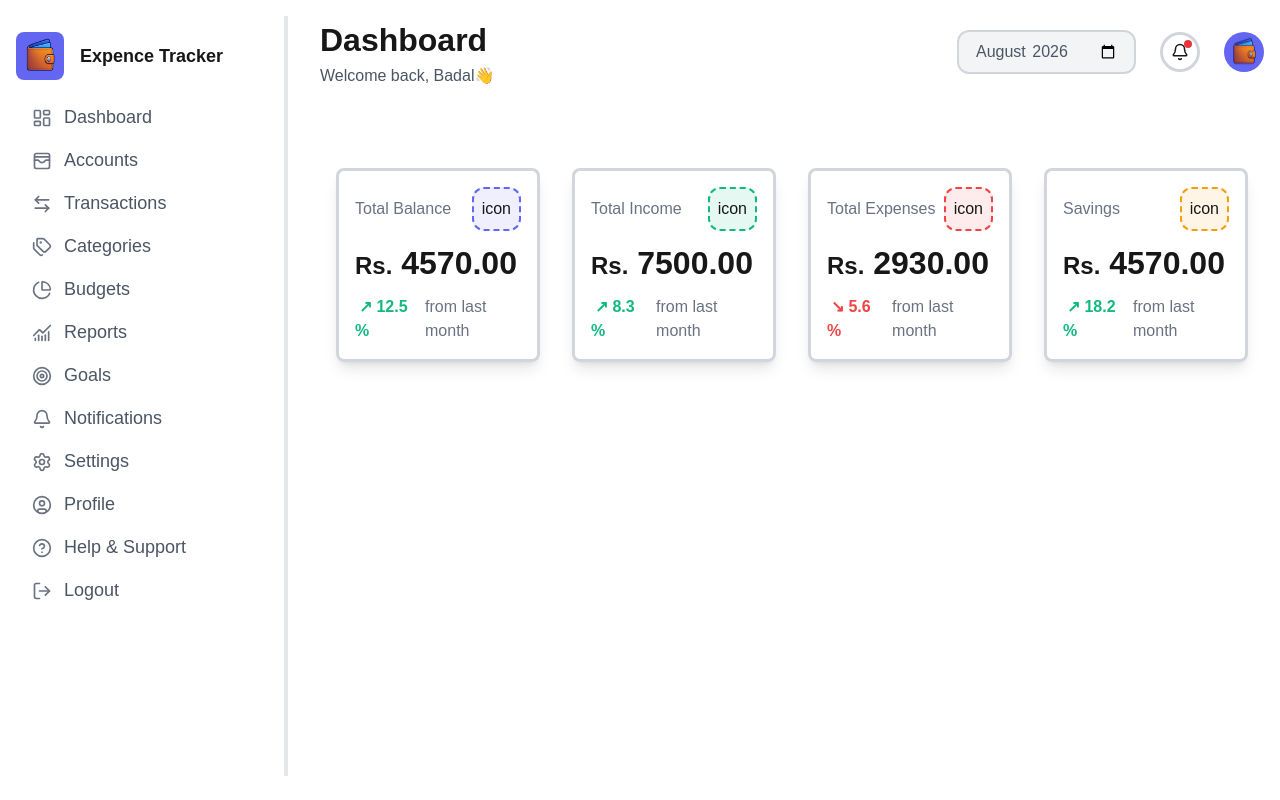
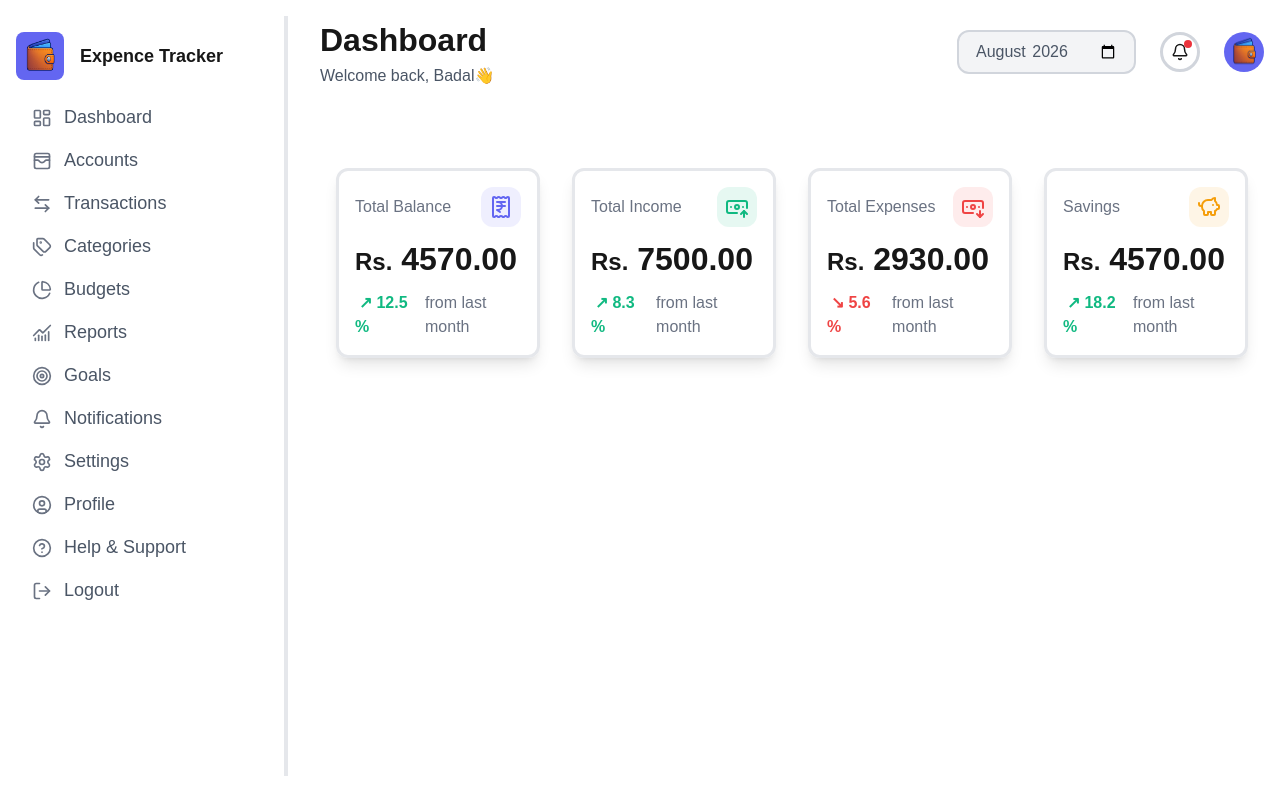
Before and after one commit to Singhbadal0802/Expence-Tracker, a Next.js app: page / in a window 1280 px wide. Built offline with nearby package versions, Linux system fonts and the light colour scheme.

Commit message:
Fixed UI of icon for dashboard cards

```diff
--- a/src/app/page.tsx
+++ b/src/app/page.tsx
@@ -1,6 +1,6 @@
 import Button from "@/components/UI/Button";
 import GenericNumberCard from "@/components/UI/GenericNumberCard";
-import { Bell, CalendarDays } from "lucide-react";
+import { Bell, ReceiptIndianRupee, BanknoteArrowUp, BanknoteArrowDown, PiggyBank } from "lucide-react";
 
 export default function Home() {
   const currentMonth = new Date().toISOString().slice(0, 7);
@@ -11,6 +11,7 @@ export default function Home() {
       "tone" : "primary",
       "performance" : "Increase",
       "performanceAmmount" : 12.5,
+      IconName : ReceiptIndianRupee
     },
         {
       "title" : "Total Income",
@@ -18,6 +19,7 @@ export default function Home() {
       "tone" : "success",
       "performance" : "Increase",
       "performanceAmmount" : 8.3,
+      IconName : BanknoteArrowUp
     },
         {
       "title" : "Total Expenses",
@@ -25,6 +27,7 @@ export default function Home() {
       "tone" : "danger",
       "performance" : "decrease",
       "performanceAmmount" : 5.6,
+      IconName : BanknoteArrowDown
     },
         {
       "title" : "Savings",
@@ -32,6 +35,7 @@ export default function Home() {
       "tone" : "warning",
       "performance" : "Increase",
       "performanceAmmount" : 18.2,
+      IconName : PiggyBank
     }
   ]
   return (
--- a/src/components/UI/GenericNumberCard/index.tsx
+++ b/src/components/UI/GenericNumberCard/index.tsx
@@ -7,16 +7,16 @@ const GenericNumberCard = ({
   Ammount = 0,
   tone = "primary",
   title,
-  iconName,
+  IconName,
   performance,
   currencySymbol = "Rs.",
   performanceAmmount,
 }: GenericNumberCardProps) => {
   return (
-    <div className="flex flex-1 flex-col m-0 my-4 md:m-4 p-4 gap-2 rounded-lg border border-3 border-gray-300 min-w-[200px] shadow-lg transition-all duration-400">
+    <div className="flex flex-1 flex-col m-0 my-4 md:m-4 p-4 gap-2 rounded-xl border border-3 border-gray-200 min-w-[200px] shadow-lg transition-all duration-400">
       <div className="flex flex-row w-full justify-between items-center">
         <div className="text-body1 font-regular text-gray-500">{title}</div>
-        <div className={icon({ colorTone: tone })}>icon</div>
+        <div className={icon({ colorTone: tone })}>{IconName && <IconName/> }</div>
       </div>
       <div className="text-heading1 font-semibold gap-4">
         <span className="text-heading2">{currencySymbol}</span>{" "}
--- a/src/components/UI/GenericNumberCard/interface/index.ts
+++ b/src/components/UI/GenericNumberCard/interface/index.ts
@@ -1,8 +1,10 @@
+import { ReactElement, ReactNode } from "react";
+
 export interface GenericNumberCardProps {
     Ammount : number;
     tone : "primary" | "success" | "warning" | "danger";
     title : string;
-    iconName? : string;
+    IconName? : React.ElementType;
     performance : "Increase" | "decrease";
     performanceAmmount : number;
     currencySymbol? : "$" | "£" | "₹" | "Rs.";
--- a/src/components/UI/GenericNumberCard/style/index.ts
+++ b/src/components/UI/GenericNumberCard/style/index.ts
@@ -1,12 +1,12 @@
 import { cva } from "class-variance-authority";
 
-export const icon = cva("p-2 border-dashed border-2 rounded-xl", {
+export const icon = cva("p-2 rounded-xl", {
   variants: {
     colorTone: {
-      success: "bg-success/10 border-success",
-      primary: "bg-primary/10 border-primary",
-      danger: "bg-danger/10 border-danger",
-      warning: "bg-warning/10 border-warning",
+      success: "bg-success/10 border-success text-success",
+      primary: "bg-primary/10 border-primary text-primary",
+      danger: "bg-danger/10 border-danger text-danger",
+      warning: "bg-warning/10 border-warning text-warning",
     },
   },
   defaultVariants: {
```
